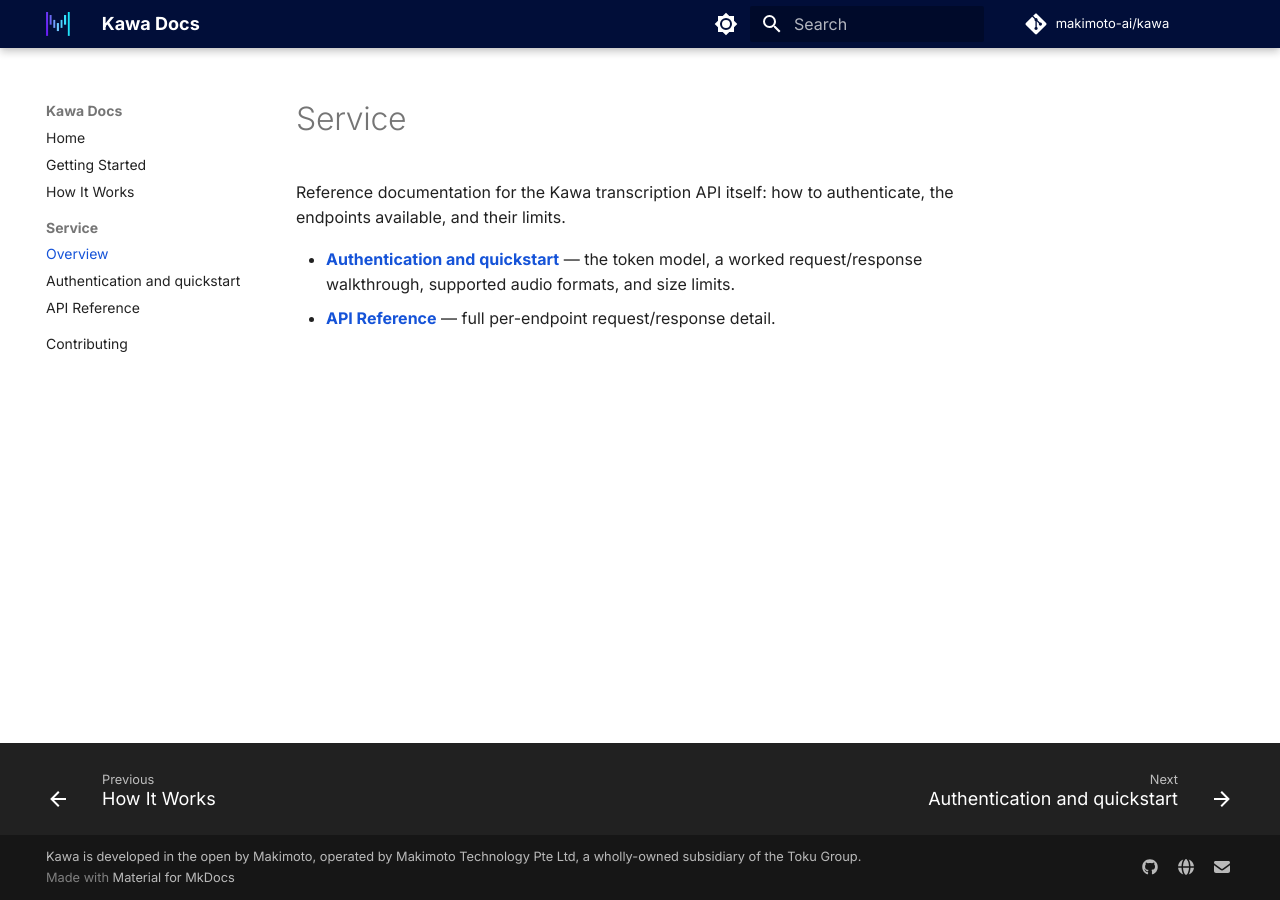
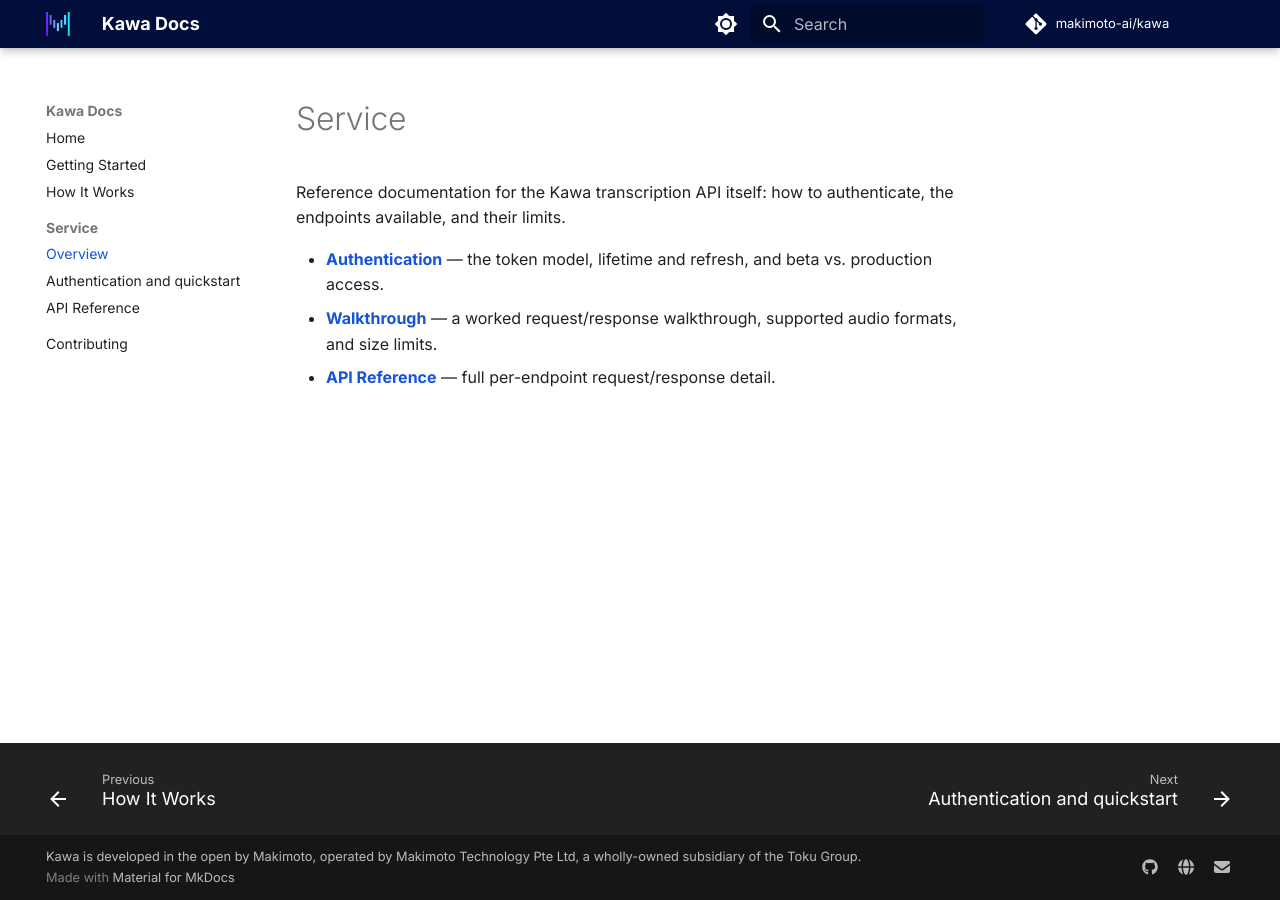
Before and after one commit to makimoto-ai/kawa, an MkDocs documentation site: the page built from docs/service/index.md, in a window 1280 px wide. Built offline with MkDocs 1.6.1 and Material for MkDocs 9.7.7, drawn with Linux system fonts in a browser that asks for light colours; comment, search, counter and statistics services are not loaded.

Commit message:
docs: split walkthrough into its own document

```diff
--- a/docs/service/index.md
+++ b/docs/service/index.md
@@ -2,5 +2,6 @@
 
 Reference documentation for the Kawa transcription API itself: how to authenticate, the endpoints available, and their limits.
 
-- **[Authentication and quickstart](authentication.md)** — the token model, a worked request/response walkthrough, supported audio formats, and size limits.
+- **[Authentication](authentication.md)** — the token model, lifetime and refresh, and beta vs. production access.
+- **[Walkthrough](walkthrough.md)** — a worked request/response walkthrough, supported audio formats, and size limits.
 - **[API Reference](api-reference.md)** — full per-endpoint request/response detail.
```
